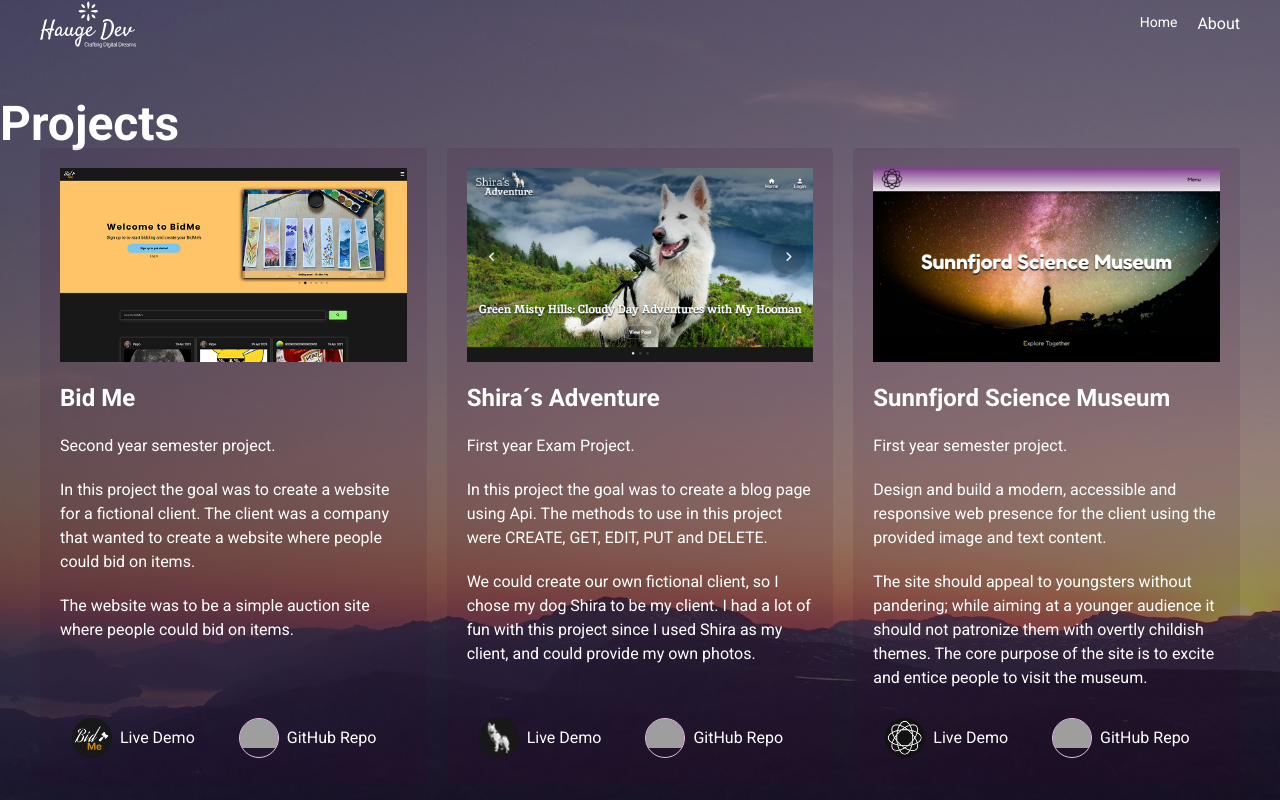
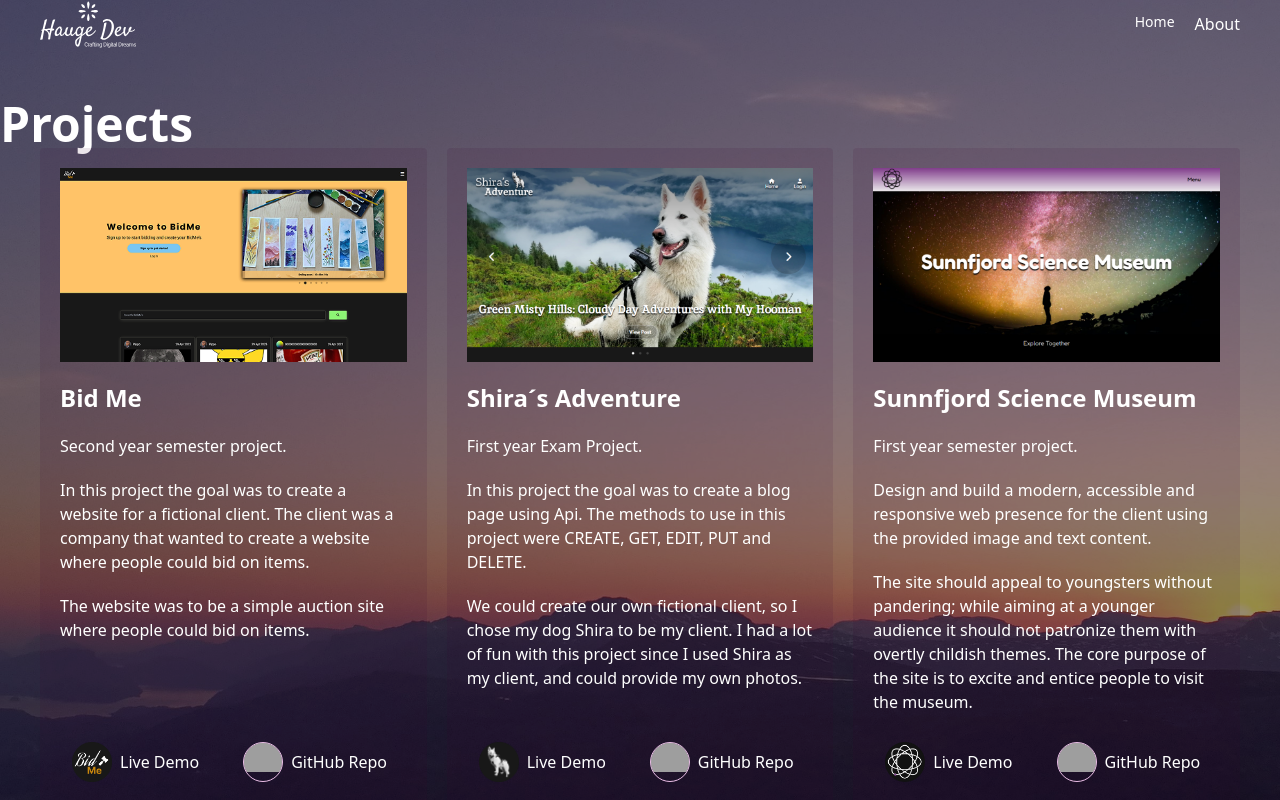
Before and after one commit to annechh/portfolio-2, a React (Vite) app: page / in a window 1280 px wide. Shown: the top 800 px of the page. Built offline with nearby package versions, Linux system fonts and the light colour scheme; grey boxes are pictures that could not be loaded.

Commit message:
Name change for font

```diff
--- a/src/index.css
+++ b/src/index.css
@@ -9,7 +9,7 @@
 /* } */
 
 @theme {
-  --font-display: 'Roboto', sans-serif;
+  --font-primary: 'Roboto', sans-serif;
   --color-purple: #210727;
   --color-purple-light: #2107273d;
   --color-purple-faded: #3a00351a;
```
